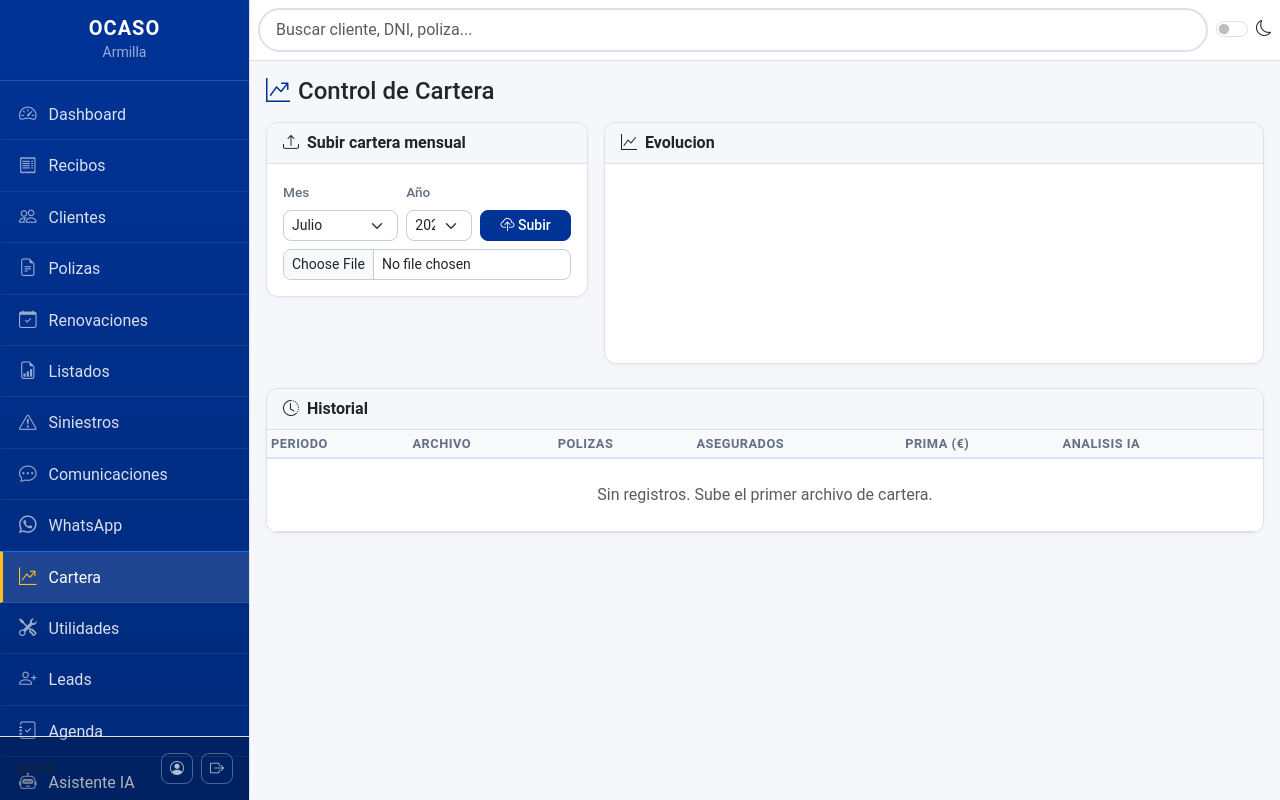
After one commit to amolinagrx/agente-ocaso, a Flask app: page /cartera/ in a window 1280 px wide. The commit adds this page. Run offline with Flask 3, Linux system fonts and the light colour scheme; a user stored in the database is signed in; data that the repository does not hold is empty; a map, chart or similar area stays blank; parts of the project's set-up code (start-up, migrations or seed data) failed here and were passed over; some libraries are stand-ins or nearby versions.

Commit message:
feat: modulo Cartera para control mensual con IA
- Subir Excel/PDF de cartera mensual (mes + año)
- Grafico de evolucion: polizas, asegurados, prima
- Analisis IA con Deepseek: compara con mes anterior
- Detecta crecimiento/decrecimiento, fugas por ramo
- Recomendaciones practicas
- Historial de todos los meses cargados

```diff
--- a/app.py
+++ b/app.py
@@ -73,6 +73,7 @@ def create_app():
     from routes.leads import leads_bp
     from routes.portal import portal_bp
     from routes.utilidades import utilidades_bp
+    from routes.cartera import cartera_bp
     from routes.api_externa import api_externa_bp
     from routes.api import api_bp
 
@@ -93,6 +94,7 @@ def create_app():
     app.register_blueprint(leads_bp, url_prefix='/leads')
     app.register_blueprint(portal_bp)
     app.register_blueprint(utilidades_bp, url_prefix='/utilidades')
+    app.register_blueprint(cartera_bp, url_prefix='/cartera')
     app.register_blueprint(api_externa_bp)
     app.register_blueprint(api_bp, url_prefix='/api')
 
--- /dev/null
+++ b/routes/cartera.py
@@ -0,0 +1,136 @@
+import os
+from datetime import datetime, date
+from flask import Blueprint, render_template, request, flash, redirect, url_for, current_app
+from flask_login import login_required, current_user
+from models import db, Cartera
+from utils.ai import get_client, DEEPSEEK_CHAT_MODEL, extract_text_from_file
+
+cartera_bp = Blueprint('cartera', __name__)
+
+MESES = ['', 'Enero', 'Febrero', 'Marzo', 'Abril', 'Mayo', 'Junio',
+         'Julio', 'Agosto', 'Septiembre', 'Octubre', 'Noviembre', 'Diciembre']
+
+
+@cartera_bp.route('/')
+@login_required
+def index():
+    registros = Cartera.query.order_by(Cartera.anio.desc(), Cartera.mes.desc()).all()
+
+    # Build chart data for trends
+    chart_labels = []
+    chart_polizas = []
+    chart_prima = []
+    chart_asegurados = []
+    for r in reversed(registros):
+        chart_labels.append(f'{MESES[r.mes][:3]} {r.anio}')
+        chart_polizas.append(r.num_polizas or 0)
+        chart_prima.append(r.prima_total or 0)
+        chart_asegurados.append(r.num_asegurados or 0)
+
+    return render_template('cartera/index.html',
+                           registros=registros, meses=MESES,
+                           labels=chart_labels, polizas=chart_polizas,
+                           prima=chart_prima, asegurados=chart_asegurados)
+
+
+@cartera_bp.route('/subir', methods=['POST'])
+@login_required
+def subir():
+    file = request.files.get('archivo')
+    mes = request.form.get('mes', type=int)
+    anio = request.form.get('anio', type=int)
+
+    if not file or not mes or not anio:
+        flash('Archivo, mes y año requeridos', 'danger')
+        return redirect(url_for('cartera.index'))
+
+    filename = file.filename
+    filepath = os.path.join(current_app.config['UPLOAD_FOLDER'],
+                            f'cartera_{anio}_{mes:02d}_{filename}')
+    file.save(filepath)
+
+    texto = extract_text_from_file(filepath, filename)
+    if texto and texto.startswith('ERROR'):
+        os.remove(filepath)
+        flash(f'Error al leer archivo: {texto}', 'danger')
+        return redirect(url_for('cartera.index'))
+
+    # Delete previous entry for same month/year
+    Cartera.query.filter_by(mes=mes, anio=anio).delete()
+
+    cartera = Cartera(
+        mes=mes, anio=anio, nombre_archivo=filename,
+        ruta_archivo=filepath, user_id=current_user.id,
+        contenido_texto=texto or ''
+    )
+    db.session.add(cartera)
+    db.session.commit()
+
+    flash(f'Cartera {MESES[mes]} {anio} cargada correctamente', 'success')
+    return redirect(url_for('cartera.index'))
+
+
+@cartera_bp.route('/analizar/<int:id>', methods=['POST'])
+@login_required
+def analizar(id):
+    cartera = Cartera.query.get_or_404(id)
+
+    client = get_client()
+    if not client:
+        flash('API Deepseek no configurada', 'danger')
+        return redirect(url_for('cartera.index'))
+
+    # Get previous month for comparison
+    mes_ant = cartera.mes - 1 if cartera.mes > 1 else 12
+    anio_ant = cartera.anio if cartera.mes > 1 else cartera.anio - 1
+    previa = Cartera.query.filter_by(mes=mes_ant, anio=anio_ant).first()
+
+    prompt = """Eres un analista de seguros. Analiza los datos de cartera de la oficina Ocaso en Armilla.
+
+INSTRUCCIONES:
+1. Extrae del texto: numero de polizas activas, numero de asegurados, prima total, polizas nuevas, polizas canceladas
+2. Compara con el mes anterior si hay datos
+3. Indica si la cartera CRECE, se MANTIENE o DISMINUYE
+4. Identifica patrones: ¿que ramos crecen mas? ¿hay fugas en algun ramo?
+5. Da recomendaciones practicas
+
+Formato: usa negritas (**texto**) para datos clave. Se breve y directo."""
+
+    knowledge = f'--- {MESES[cartera.mes]} {cartera.anio} ---\n{cartera.contenido_texto[:8000]}'
+
+    if previa and previa.contenido_texto:
+        knowledge += f'\n\n--- MES ANTERIOR ({MESES[previa.mes]} {previa.anio}) ---\n{previa.contenido_texto[:4000]}'
+        prompt += '\n\nDATOS DEL MES ANTERIOR PARA COMPARAR incluidos arriba. Compara obligatoriamente.'
+
+    try:
+        resp = client.chat.completions.create(
+            model=DEEPSEEK_CHAT_MODEL,
+            messages=[
+                {'role': 'system', 'content': prompt},
+                {'role': 'user', 'content': knowledge}
+            ],
+            temperature=0.2,
+            max_tokens=2000
+        )
+        analisis = resp.choices[0].message.content
+        cartera.analisis_ia = analisis
+        db.session.commit()
+        flash(f'Analisis completado para {MESES[cartera.mes]} {cartera.anio}', 'success')
+    except Exception as e:
+        flash(f'Error: {str(e)[:200]}', 'danger')
+
+    return redirect(url_for('cartera.index'))
+
+
+@cartera_bp.route('/eliminar/<int:id>', methods=['POST'])
+@login_required
+def eliminar(id):
+    cartera = Cartera.query.get_or_404(id)
+    try:
+        os.remove(cartera.ruta_archivo)
+    except Exception:
+        pass
+    db.session.delete(cartera)
+    db.session.commit()
+    flash('Registro de cartera eliminado', 'success')
+    return redirect(url_for('cartera.index'))
--- a/routes/usuarios.py
+++ b/routes/usuarios.py
@@ -23,6 +23,7 @@ MODULOS = [
     ('agenda', 'Agenda'),
     ('leads', 'Leads'),
     ('utilidades', 'Utilidades'),
+    ('cartera', 'Cartera'),
     ('asistente', 'Asistente IA'),
     ('ajustes', 'Ajustes'),
     ('usuarios', 'Gestion de Usuarios'),
--- a/templates/base.html
+++ b/templates/base.html
@@ -71,6 +71,11 @@
             {% if current_user.tiene_permiso('whatsapp') %}
             <a href="{{ url_for('whatsapp.index') }}" class="list-group-item list-group-item-action" data-nav="whatsapp">
                 <i class="bi bi-whatsapp me-2"></i> <span class="nav-label">WhatsApp</span>
+            </a>
+            {% endif %}
+            {% if current_user.tiene_permiso('cartera') %}
+            <a href="{{ url_for('cartera.index') }}" class="list-group-item list-group-item-action" data-nav="cartera">
+                <i class="bi bi-graph-up-arrow me-2"></i> <span class="nav-label">Cartera</span>
             </a>
             {% endif %}
             {% if current_user.tiene_permiso('utilidades') %}
--- /dev/null
+++ b/templates/cartera/index.html
@@ -0,0 +1,134 @@
+{% extends "base.html" %}
+{% block title %}Cartera - Ocaso{% endblock %}
+{% block content %}
+
+<h4 class="mb-3"><i class="bi bi-graph-up-arrow me-2" style="color:var(--ocaso-blue)"></i>Control de Cartera</h4>
+
+<div class="row g-3 mb-4">
+    <div class="col-md-4">
+        <div class="card">
+            <div class="card-header"><i class="bi bi-upload me-2"></i>Subir cartera mensual</div>
+            <div class="card-body">
+                <form method="POST" action="{{ url_for('cartera.subir') }}" enctype="multipart/form-data">
+                    <div class="row g-2">
+                        <div class="col-5">
+                            <label class="form-label small">Mes</label>
+                            <select name="mes" class="form-select form-select-sm" required>
+                                <option value="">--</option>
+                                {% for m in range(1,13) %}
+                                <option value="{{ m }}" {% if m == today.month %}selected{% endif %}>{{ meses[m] }}</option>
+                                {% endfor %}
+                            </select>
+                        </div>
+                        <div class="col-3">
+                            <label class="form-label small">Año</label>
+                            <select name="anio" class="form-select form-select-sm" required>
+                                {% for y in range(2024, 2031) %}
+                                <option value="{{ y }}" {% if y == today.year %}selected{% endif %}>{{ y }}</option>
+                                {% endfor %}
+                            </select>
+                        </div>
+                        <div class="col-4 d-flex align-items-end">
+                            <button type="submit" class="btn btn-sm btn-primary w-100" style="background:var(--ocaso-blue)">
+                                <i class="bi bi-cloud-upload"></i> Subir
+                            </button>
+                        </div>
+                    </div>
+                    <div class="mt-2">
+                        <input type="file" name="archivo" class="form-control form-control-sm" accept=".pdf,.xlsx,.xls,.csv" required>
+                    </div>
+                </form>
+            </div>
+        </div>
+    </div>
+
+    <div class="col-md-8">
+        <div class="card h-100">
+            <div class="card-header"><i class="bi bi-graph-up me-2"></i>Evolucion</div>
+            <div class="card-body">
+                <canvas id="carteraChart" height="160"></canvas>
+            </div>
+        </div>
+    </div>
+</div>
+
+<!-- History table -->
+<div class="card">
+    <div class="card-header"><i class="bi bi-clock-history me-2"></i>Historial</div>
+    <div class="table-responsive">
+        <table class="table table-sm table-hover mb-0">
+            <thead class="table-light">
+                <tr>
+                    <th>Periodo</th><th>Archivo</th><th>Polizas</th><th>Asegurados</th>
+                    <th>Prima (€)</th><th>Analisis IA</th><th></th>
+                </tr>
+            </thead>
+            <tbody>
+                {% for r in registros %}
+                <tr>
+                    <td><strong>{{ meses[r.mes] }} {{ r.anio }}</strong></td>
+                    <td><small>{{ r.nombre_archivo }}</small></td>
+                    <td>{{ r.num_polizas or '-' }}</td>
+                    <td>{{ r.num_asegurados or '-' }}</td>
+                    <td>{% if r.prima_total %}{{ "%.0f"|format(r.prima_total) }}€{% else %}-{% endif %}</td>
+                    <td>
+                        {% if r.analisis_ia %}
+                        <button class="btn btn-sm btn-outline-info" data-bs-toggle="modal" data-bs-target="#analisis{{ r.id }}">
+                            <i class="bi bi-eye"></i> Ver
+                        </button>
+                        <div class="modal fade" id="analisis{{ r.id }}" tabindex="-1">
+                            <div class="modal-dialog modal-lg">
+                                <div class="modal-content">
+                                    <div class="modal-header"><h5>Analisis {{ meses[r.mes] }} {{ r.anio }}</h5><button type="button" class="btn-close" data-bs-dismiss="modal"></button></div>
+                                    <div class="modal-body" style="white-space:pre-wrap;font-size:0.9rem">{{ r.analisis_ia }}</div>
+                                </div>
+                            </div>
+                        </div>
+                        {% else %}
+                        <form method="POST" action="{{ url_for('cartera.analizar', id=r.id) }}" class="d-inline">
+                            <button class="btn btn-sm btn-outline-secondary"><i class="bi bi-magic"></i> Analizar</button>
+                        </form>
+                        {% endif %}
+                    </td>
+                    <td>
+                        <form method="POST" action="{{ url_for('cartera.eliminar', id=r.id) }}">
+                            <button class="btn btn-sm btn-outline-danger" onclick="return confirm('¿Eliminar registro?')"><i class="bi bi-trash"></i></button>
+                        </form>
+                    </td>
+                </tr>
+                {% else %}
+                <tr><td colspan="7" class="text-center text-muted py-4">Sin registros. Sube el primer archivo de cartera.</td></tr>
+                {% endfor %}
+            </tbody>
+        </table>
+    </div>
+</div>
+
+<script>
+new Chart(document.getElementById('carteraChart').getContext('2d'), {
+    type: 'line',
+    data: {
+        labels: [{% for l in labels %}'{{ l }}'{% if not loop.last %},{% endif %}{% endfor %}],
+        datasets: [{
+            label: 'Polizas', data: [{% for p in polizas %}{{ p }}{% if not loop.last %},{% endif %}{% endfor %}],
+            borderColor: 'var(--ocaso-blue)', tension: 0.3, yAxisID: 'y'
+        }, {
+            label: 'Asegurados', data: [{% for a in asegurados %}{{ a }}{% if not loop.last %},{% endif %}{% endfor %}],
+            borderColor: '#27ae60', tension: 0.3, yAxisID: 'y'
+        }, {
+            label: 'Prima (€)', data: [{% for p in prima %}{{ p }}{% if not loop.last %},{% endif %}{% endfor %}],
+            borderColor: '#e74c3c', tension: 0.3, yAxisID: 'y1'
+        }]
+    },
+    options: {
+        responsive: true,
+        plugins: { legend: { position: 'bottom' } },
+        scales: {
+            y: { beginAtZero: true, position: 'left', title: { display: true, text: 'Cantidad' } },
+            y1: { beginAtZero: true, position: 'right', title: { display: true, text: 'Euros' }, grid: { drawOnChartArea: false } }
+        }
+    }
+});
+</script>
+
+{% endblock %}
```
Also changed, not shown: models.py (+18 -2 lines).
